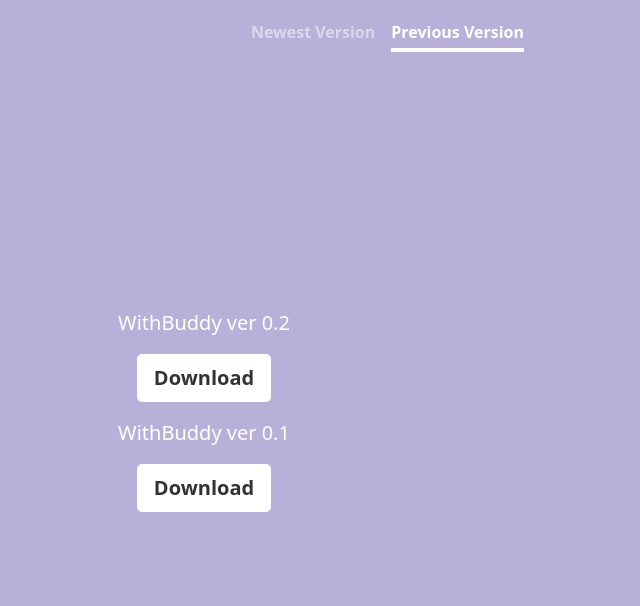
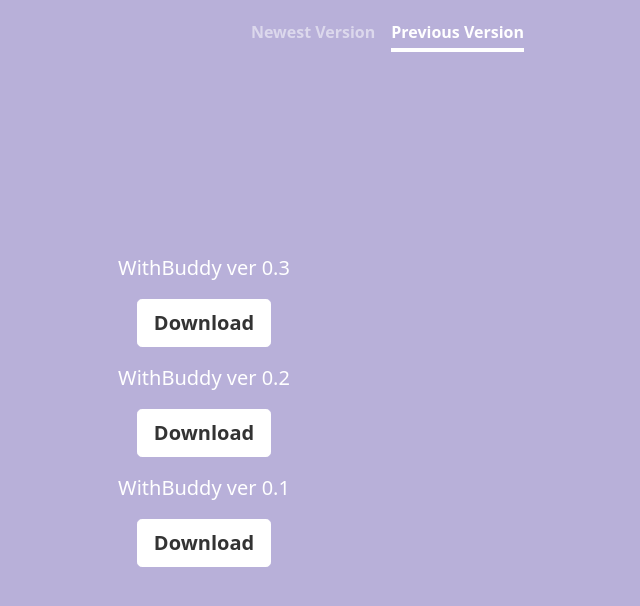
Before and after one commit to lunchScreen/withBuddy, a plain HTML site: page previous.html in a window 1280 px wide. Shown: the whole page, without its empty margins (436-1076 px from the left). Drawn offline with nearby package versions, Linux system fonts and the light colour scheme.

Commit message:
Update previous.html

```diff
--- a/previous.html
+++ b/previous.html
@@ -39,6 +39,10 @@
   </header>
 
   <main class="px-3">
+    <p class="lead">WithBuddy ver 0.3</p>
+    <p class="lead">
+      <a href="itms-services://?action=download-manifest&url=https://dl.dropboxusercontent.com/s/zs5y6b36vilji53/manifest.plist" class="btn btn-lg btn-secondary fw-bold border-white bg-white">Download</a>
+    </p>
     <p class="lead">WithBuddy ver 0.2</p>
     <p class="lead">
       <a href="itms-services://?action=download-manifest&url=https://dl.dropboxusercontent.com/s/q2fv0wvop9boldd/manifest.plist" class="btn btn-lg btn-secondary fw-bold border-white bg-white">Download</a>
```
